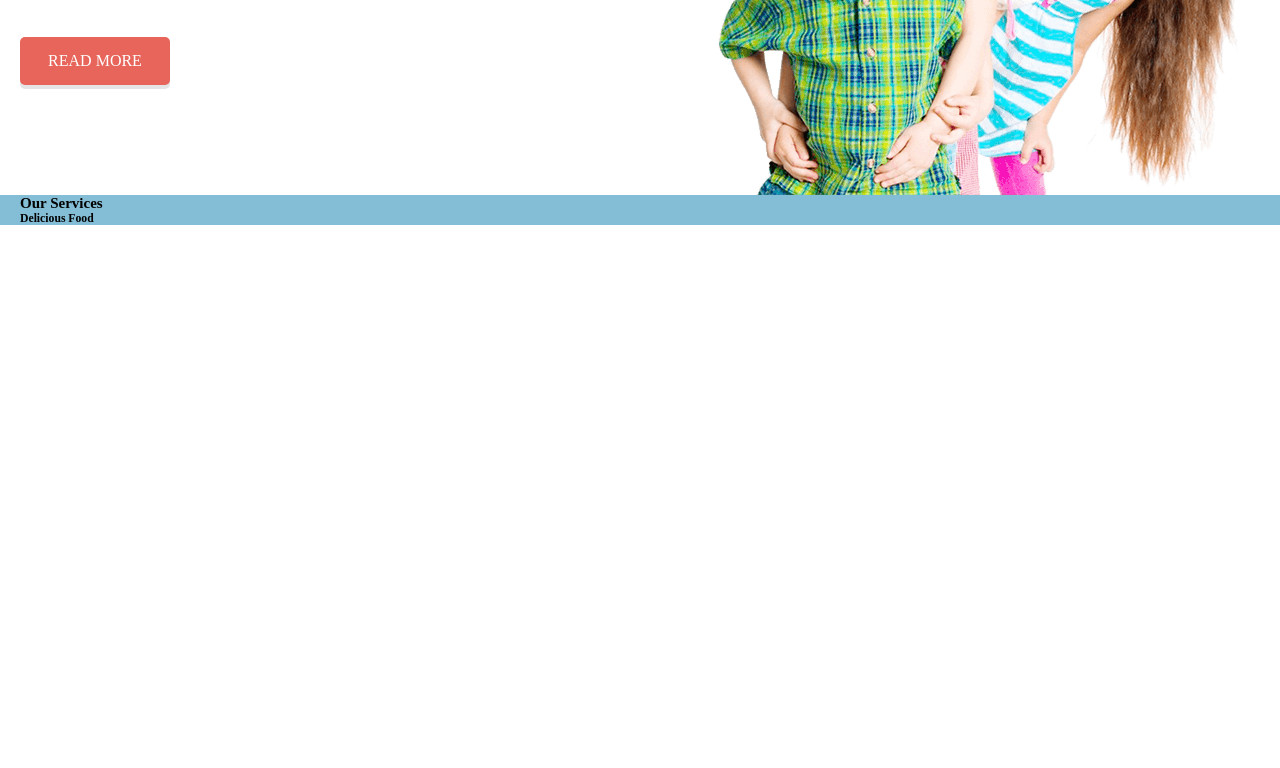
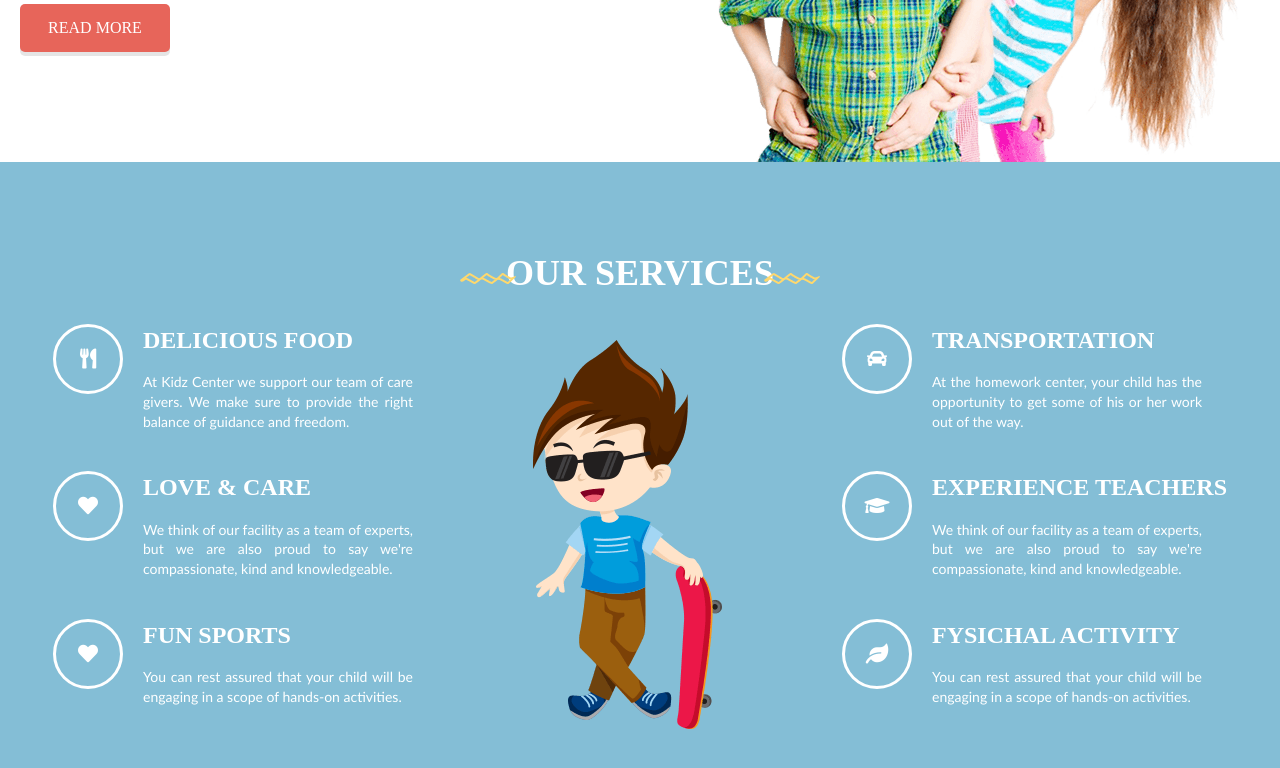
Before and after one commit to vangeliyyulia/Kids-Service, a website: page app/index.html in a window 1280 px wide. Shown: the part 1208-1976 px from the top of the page. Before the commit the page ends 1433 px from the top, so only its background shows below. Drawn offline with Linux system fonts and the light colour scheme; a web font is replaced by a local one.

Commit message:
Services Section added

```diff
--- a/app/index.html
+++ b/app/index.html
@@ -141,15 +141,57 @@
         <section class="services">
             <div class="container">
                 <h2 class="section__heading section__heading--services">Our Services</h2>
-                <ul class="services__list">
+                <div class="services__wrapper">
+                    <ul class="services__list services__list--left">
                         <li class="services__item">
-                        <div class="services__icon"></div>
+                            <div class="services__icon"><i class="fas fa-utensils"></i></div>
                             <div class="services__content">
                                 <h3 class="services__item-heading">Delicious Food</h3>
-                            <p class="services__description"></p>
+                                <p class="services__description">At Kidz Center we support our team of care givers. We make sure to provide the right balance of guidance and freedom.</p>
+                            </div>
+                        </li>
+                        <li class="services__item">
+                            <div class="services__icon"><i class="fas fa-heart"></i></div>
+                            <div class="services__content">
+                                <h3 class="services__item-heading">Love & Care</h3>
+                                <p class="services__description">We think of our facility as a team of experts, but we are also proud to say we're compassionate, kind and knowledgeable.</p>
+                            </div>
+                        </li>
+                        <li class="services__item">
+                            <div class="services__icon"><i class="fas fa-heart"></i></div>
+                            <div class="services__content">
+                                <h3 class="services__item-heading">Fun Sports</h3>
+                                <p class="services__description">You can rest assured that your child will be engaging in a scope of hands-on activities.</p>
                             </div>
                         </li>
                     </ul>
+                    <div class="services__img-box">
+                        <img src="img/boy.png" alt="boy" class="services__img">
+                    </div>
+                    <ul class="services__list services__list--right">
+                        <li class="services__item">
+                            <div class="services__icon"><i class="fas fa-car"></i></div>
+                            <div class="services__content">
+                                <h3 class="services__item-heading">Transportation</h3>
+                                <p class="services__description">At the homework center, your child has the opportunity to get some of his or her work out of the way.</p>
+                            </div>
+                        </li>
+                        <li class="services__item">
+                            <div class="services__icon"><i class="fas fa-graduation-cap"></i></div>
+                            <div class="services__content">
+                                <h3 class="services__item-heading">Experience Teachers</h3>
+                                <p class="services__description">We think of our facility as a team of experts, but we are also proud to say we're compassionate, kind and knowledgeable.</p>
+                            </div>
+                        </li>
+                        <li class="services__item">
+                            <div class="services__icon"><i class="fas fa-leaf"></i></div>
+                            <div class="services__content">
+                                <h3 class="services__item-heading">Fysichal Activity</h3>
+                                <p class="services__description">You can rest assured that your child will be engaging in a scope of hands-on activities.</p>
+                            </div>
+                        </li>
+                    </ul>
+                </div>
             </div>
         </section>
     </main>
--- a/app/sass/components/_btn.scss
+++ b/app/sass/components/_btn.scss
@@ -2,7 +2,6 @@
     display: flex;
     align-items: center;
     justify-content: center;
-    padding: 1.5rem 2rem;
     text-transform: uppercase;
     font-family: "Dosis-SemiBold";
     text-decoration: none;
@@ -18,6 +17,7 @@
         background-color: #fff;
         color: $pink;
         font-size: 2rem;
+        padding: 1rem 2.5rem;
     }
 
     &--welcome {
@@ -25,6 +25,7 @@
         background-color: $red;
         color: #fff;
         width: 15rem;
+        padding: 1.5rem 2rem;
     }
 }
 
--- a/app/sass/components/_header.scss
+++ b/app/sass/components/_header.scss
@@ -1,6 +1,6 @@
 .header {
     background-color: #2f3c43;
-    padding: 1.5rem 2rem;
+    padding: 1rem 9rem;
     display: flex;
     color: #fff;
     position: relative;
--- a/app/sass/components/_nav.scss
+++ b/app/sass/components/_nav.scss
@@ -1,6 +1,6 @@
 .nav {
     background-color: rgba(47, 60, 67, .5);
-    padding: 1rem 2rem;
+    padding: 1.6rem 9rem;
     display: flex;
     align-items: center;
     z-index: 50;
@@ -111,7 +111,7 @@
                 display: flex;
                 align-items: center;
                 justify-content: center;
-                margin-right: 1.5rem;
+                margin-right: 1rem;
             }
         }
     }
--- /dev/null
+++ b/app/sass/components/_section-heading.scss
@@ -0,0 +1,37 @@
+.section__heading {
+    font-family: "Dosis-ExtraBold";
+    font-size: 3.6rem;
+    text-transform: uppercase;
+    text-align: center;
+    position: relative;
+    display: flex;
+    align-items: center;
+    justify-content: center;
+
+    &::before, &::after {
+        content: '';
+        display: block;
+        background-image: url(../img/decor-yellow.png);
+        position: absolute;
+        width: 5.6rem;
+        height: 1.1rem;
+        top: 50%;
+
+        @include respond(tab-port) {
+            display: none;
+        }
+    }
+
+    &::before {
+        right: 60%;
+    }
+
+    &::after {
+        left: 60%;
+    }
+
+    &--services {
+        color: #fff;
+        margin-bottom: 3rem;
+    }
+}
--- a/app/sass/components/_slider.scss
+++ b/app/sass/components/_slider.scss
@@ -2,7 +2,7 @@
     width: 100%;
     position: relative;
     z-index: 0;
-    margin-top: -7.5rem;
+    margin-top: -11rem;
 
     @include respond(tab-port) {
         margin-top: -9rem;
@@ -21,7 +21,7 @@
         text-transform: uppercase;
         font-size: 6rem;
         line-height: 1;
-        padding-top: 30.2rem;
+        padding-top: 33rem;
         margin-bottom: 2rem;
 
         & span {
--- a/app/sass/main.scss
+++ b/app/sass/main.scss
@@ -12,6 +12,7 @@
 @import 'components/slider';
 @import 'components/nav';
 @import 'components/btn';
+@import 'components/section-heading';
 
 @import 'sections/welcome';
 @import 'sections/services';
--- a/app/sass/sections/_services.scss
+++ b/app/sass/sections/_services.scss
@@ -1,3 +1,71 @@
 .services {
     background-color: $blue;
+    padding: 9rem 0 5rem 0;
+    color: #fff;
+
+    &__wrapper {
+        display: flex;
+        align-items: center;
+        justify-content: center;
+
+        @include respond(phone) {
+            flex-direction: column;
+        }
+    }
+
+    &__list {
+        @include respond(tab-port) {
+            display: flex;
+            flex-wrap: wrap;
+        }
+    }
+
+    &__item {
+        display: flex;
+        flex-wrap: wrap;
+        margin-bottom: 4rem;
+
+        @include respond(tab-port) {
+            flex: 100%;
+        }
+    }
+
+    &__content {
+        margin-left: 2rem;
+    }
+
+    &__icon {
+        width: 7rem;
+        height: 7rem;
+        border-radius: 50%;
+        border: .3rem solid #fff;
+        display: flex;
+        align-items: center;
+        justify-content: center;
+        font-size: 2rem;
+    }
+
+    &__item-heading {
+        font-family: "Dosis-SemiBold";
+        text-transform: uppercase;
+        font-size: 2.4rem;
+        line-height: 1.4;
+        margin-bottom: 1.5rem;
+    }
+
+    &__description {
+        font-family: "Lato-Regular";
+        font-size: 1.4rem;
+        line-height: 1.4;
+        max-width: 27rem;
+        text-align: justify;
+    }
+
+    &__img-box {
+        padding: 0 12rem;
+
+        @include respond(tab-port) {
+            display: none;
+        }
+    }
 }
```
Also changed, not shown: app/css/main.min.css. Lines whose indentation alone changed are shown as unchanged.
